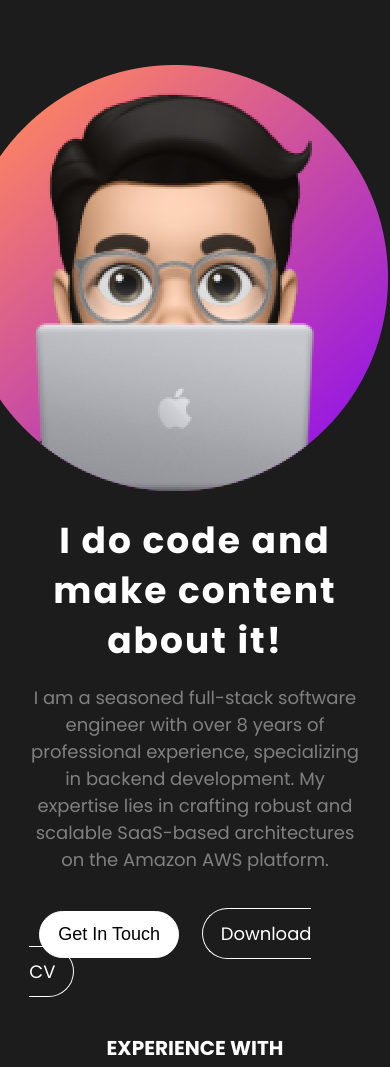
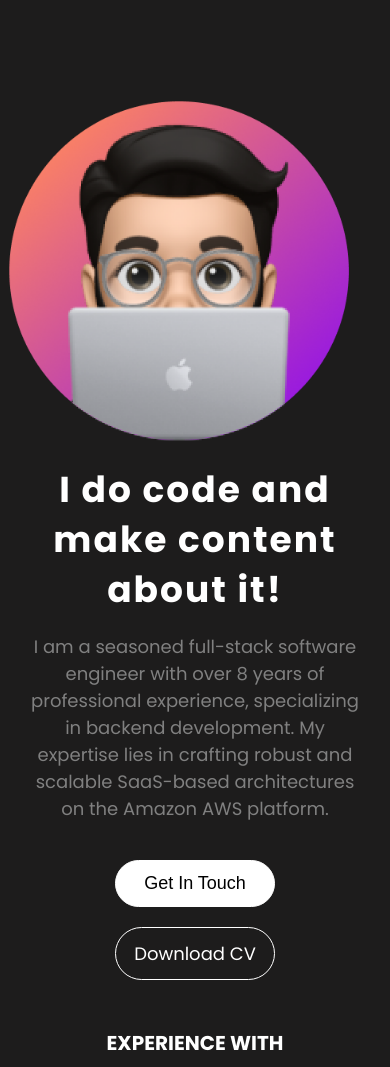
Before and after one commit to Sohagrana2311/Developer-Portfolio, a plain HTML site: page index.html in a window 390 px wide. Shown: the part 33-1100 px from the top of the page. Drawn offline with nearby package versions, Linux system fonts and the light colour scheme; a web font is replaced by a local one.

Commit message:
second commit

```diff
--- a/Style/style.css
+++ b/Style/style.css
@@ -44,6 +44,7 @@ header{
     top: 0;
     left: 0;
     right: 0;
+    z-index: 1000;
 }
 
 
@@ -78,6 +79,7 @@ section{
     margin: 8rem 0;
 }
 .hero{
+    margin-top: 12rem;
     min-height: 100vh;
     display: flex;
     flex-direction: column;
@@ -267,6 +269,16 @@ footer .container p{
 }
 
 @media (max-width:480px) {
-
+    .hero div img{
+        width: 40rem;
+    }
+    .hero .button{
+        display: flex;
+        flex-direction: column;
+        gap: 2rem;
+    }
+    .hero ul{
+        gap: 3rem;
+    }
 
 }
--- a/index.html
+++ b/index.html
@@ -45,10 +45,10 @@
                     My expertise lies in crafting robust and scalable SaaS-based
                     architectures on the Amazon AWS platform.
                 </p>
-                <div class="button" data-aos="fade-right">
-                    <button >Get In Touch</button>
+                <div class="button" >
+                    <button data-aos="fade-right">Get In Touch</button>
 
-                    <a href="/img/logo.png" download="sohag">Download CV</a>
+                    <a href="/img/logo.png" download="sohag" data-aos="fade-left">Download CV</a>
                 </div>
                 <h3>EXPERIENCE WITH</h3>
                 <ul>
@@ -142,7 +142,7 @@
         <div class="footer-icon" >
             <img data-aos="fade-left" data-aos-offset="2" data-aos-delay="150" src="/img/apple-logo.png" alt="">
             <img data-aos="fade-left" data-aos-offset="2" data-aos-delay="300" src="/img/google-logo.png" alt="">
-            <img data-aos="fade-left" data-aos-offset="2" data-aos-delay="45650" src="/img/meta-logo.png" alt="">
+            <img data-aos="fade-left" data-aos-offset="2" data-aos-delay="450" src="/img/meta-logo.png" alt="">
         </div>
     </div>
 </footer>
```
